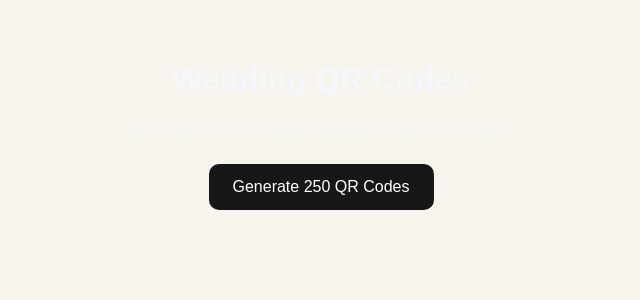
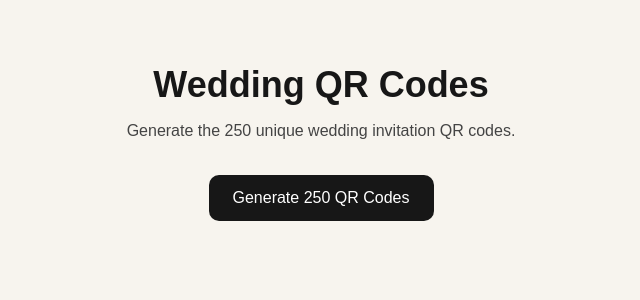
Before and after one commit to not99me/wedding-qr-entry, a Next.js app in the folder wedding-qr-entry-scanner/: page /qr in a window 1280 px wide. Shown: the top 300 px of the page, without its empty margins (319-959 px from the left). Built offline with nearby package versions, Linux system fonts and the light colour scheme.

Commit message:
Update page.js

```diff
--- a/wedding-qr-entry-scanner/app/qr/page.js
+++ b/wedding-qr-entry-scanner/app/qr/page.js
@@ -43,9 +43,9 @@ export default function QRPage() {
   return (
     <main style={styles.page}>
       <div style={styles.header}>
-        <h1>Wedding QR Codes</h1>
+        <h1 style={styles.title}>Wedding QR Codes</h1>
 
-        <p>
+        <p style={styles.subtitle}>
           Generate the 250 unique wedding invitation QR codes.
         </p>
 
@@ -55,7 +55,11 @@ export default function QRPage() {
           </button>
         )}
 
-        {message && <p>{message}</p>}
+        {message && (
+          <p style={styles.successMessage}>
+            {message}
+          </p>
+        )}
 
         {showCodes && (
           <>
@@ -63,7 +67,7 @@ export default function QRPage() {
               Print / Save QR Codes
             </button>
 
-            <p>
+            <p style={styles.info}>
               Each QR code opens the registration page
               for its own invitation.
             </p>
@@ -81,9 +85,11 @@ export default function QRPage() {
                 style={styles.qr}
               />
 
-              <h2>{invitation.code}</h2>
+              <h2 style={styles.code}>
+                {invitation.code}
+              </h2>
 
-              <p>
+              <p style={styles.number}>
                 Invitation #{invitation.number}
               </p>
             </div>
@@ -100,6 +106,7 @@ const styles = {
     background: "#f7f4ee",
     padding: "40px 20px",
     fontFamily: "Arial, sans-serif",
+    color: "#171717",
   },
 
   header: {
@@ -107,15 +114,38 @@ const styles = {
     marginBottom: "40px",
   },
 
+  title: {
+    color: "#171717",
+    fontSize: "36px",
+    marginBottom: "10px",
+  },
+
+  subtitle: {
+    color: "#444444",
+    fontSize: "16px",
+    marginBottom: "25px",
+  },
+
   button: {
     padding: "14px 24px",
     border: "none",
     borderRadius: "10px",
     background: "#171717",
-    color: "white",
+    color: "#ffffff",
     fontSize: "16px",
     cursor: "pointer",
     margin: "10px",
+  },
+
+  successMessage: {
+    color: "#0a7a35",
+    fontWeight: "600",
+    marginTop: "15px",
+  },
+
+  info: {
+    color: "#444444",
+    marginTop: "10px",
   },
 
   grid: {
@@ -128,17 +158,32 @@ const styles = {
   },
 
   card: {
-    background: "white",
+    background: "#ffffff",
     padding: "20px",
     borderRadius: "15px",
     textAlign: "center",
     boxShadow: "0 5px 20px rgba(0,0,0,0.08)",
     breakInside: "avoid",
+    color: "#171717",
   },
 
   qr: {
     width: "100%",
     maxWidth: "200px",
     height: "auto",
+    display: "block",
+    margin: "0 auto 15px",
+  },
+
+  code: {
+    color: "#171717",
+    fontSize: "22px",
+    margin: "10px 0 5px",
+  },
+
+  number: {
+    color: "#555555",
+    fontSize: "14px",
+    margin: 0,
   },
 };
```
